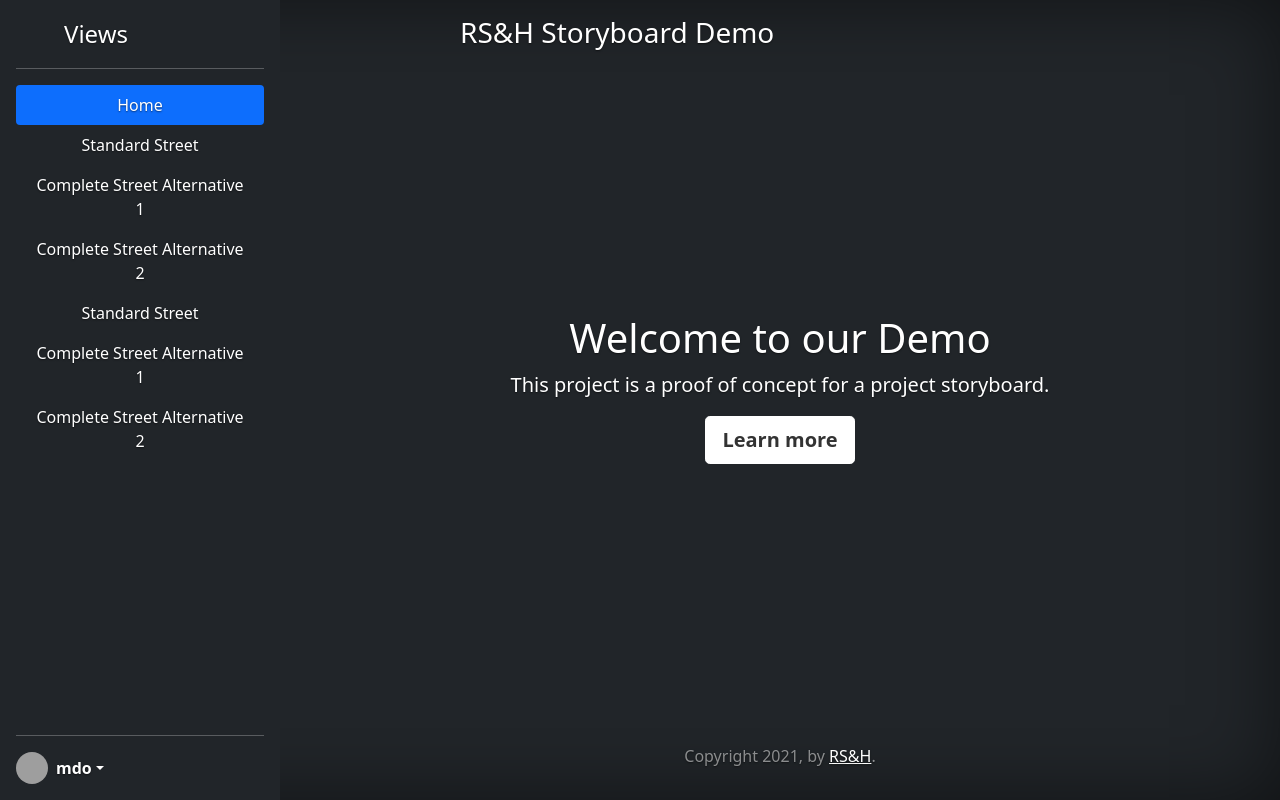
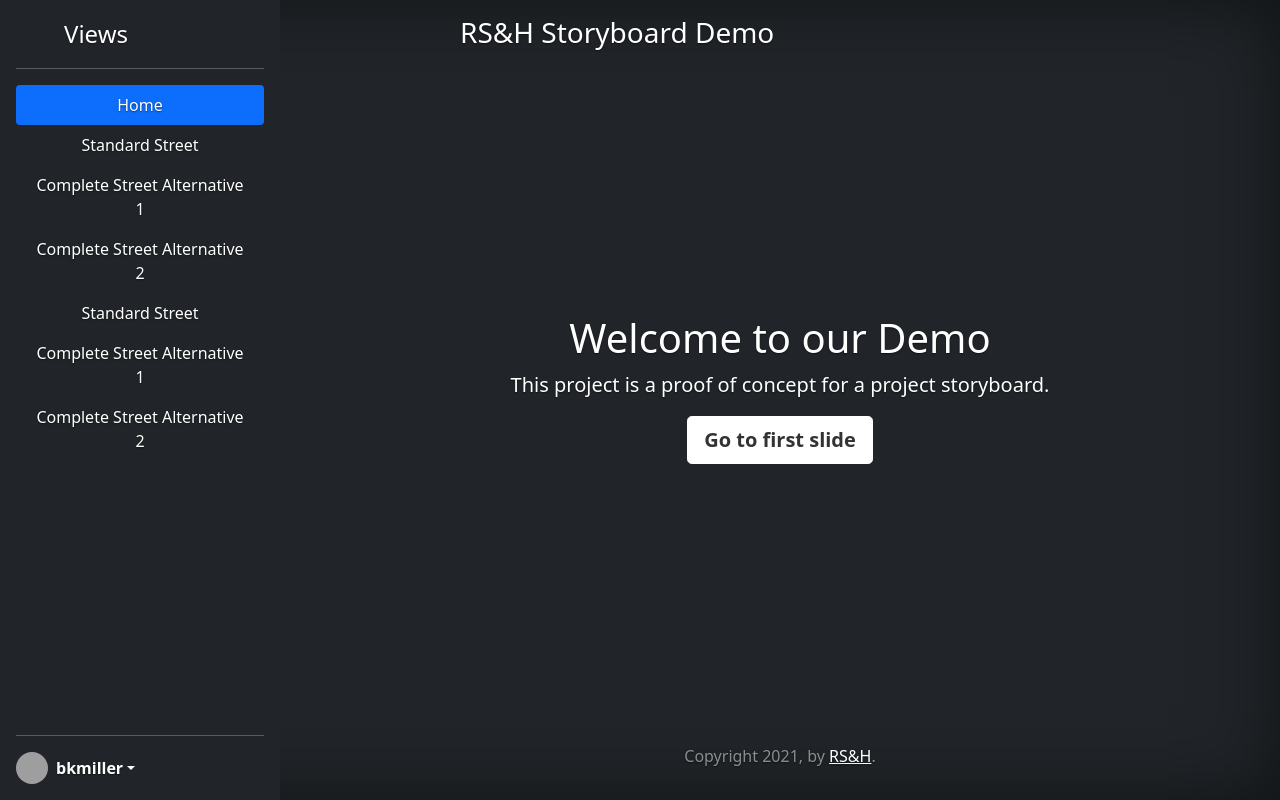
Before and after one commit to benjiyamin/Storyboard, a plain HTML site: page index.html in a window 1280 px wide. Drawn offline with Linux system fonts and the light colour scheme; grey boxes are pictures that could not be loaded.

Commit message:
Another update to the demo

```diff
--- a/index.html
+++ b/index.html
@@ -84,7 +84,7 @@
       <div class="dropdown">
         <a href="#" class="d-flex align-items-center text-white text-decoration-none dropdown-toggle" id="dropdownUser1" data-bs-toggle="dropdown" aria-expanded="false">
           <img src="https://github.com/mdo.png" alt="" width="32" height="32" class="rounded-circle me-2">
-          <strong>mdo</strong>
+          <strong>bkmiller</strong>
         </a>
         <ul class="dropdown-menu dropdown-menu-dark text-small shadow" aria-labelledby="dropdownUser1">
           <li><a class="dropdown-item" href="#">New project...</a></li>
@@ -116,7 +116,7 @@
     <h1>Welcome to our Demo</h1>
     <p class="lead">This project is a proof of concept for a project storyboard.</p>
     <p class="lead">
-      <a href="#" class="btn btn-lg btn-secondary fw-bold border-white bg-white">Learn more</a>
+      <a href="#" class="btn btn-lg btn-secondary fw-bold border-white bg-white">Go to first slide</a>
     </p>
   </main>
 
```
